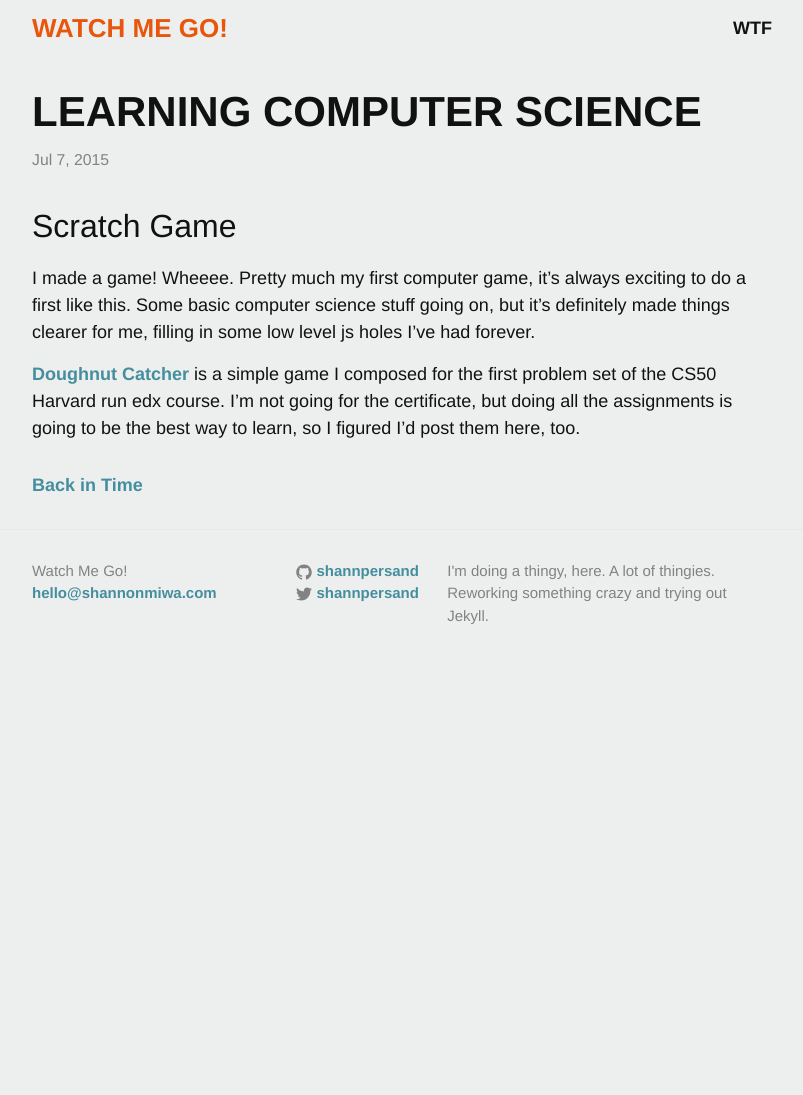
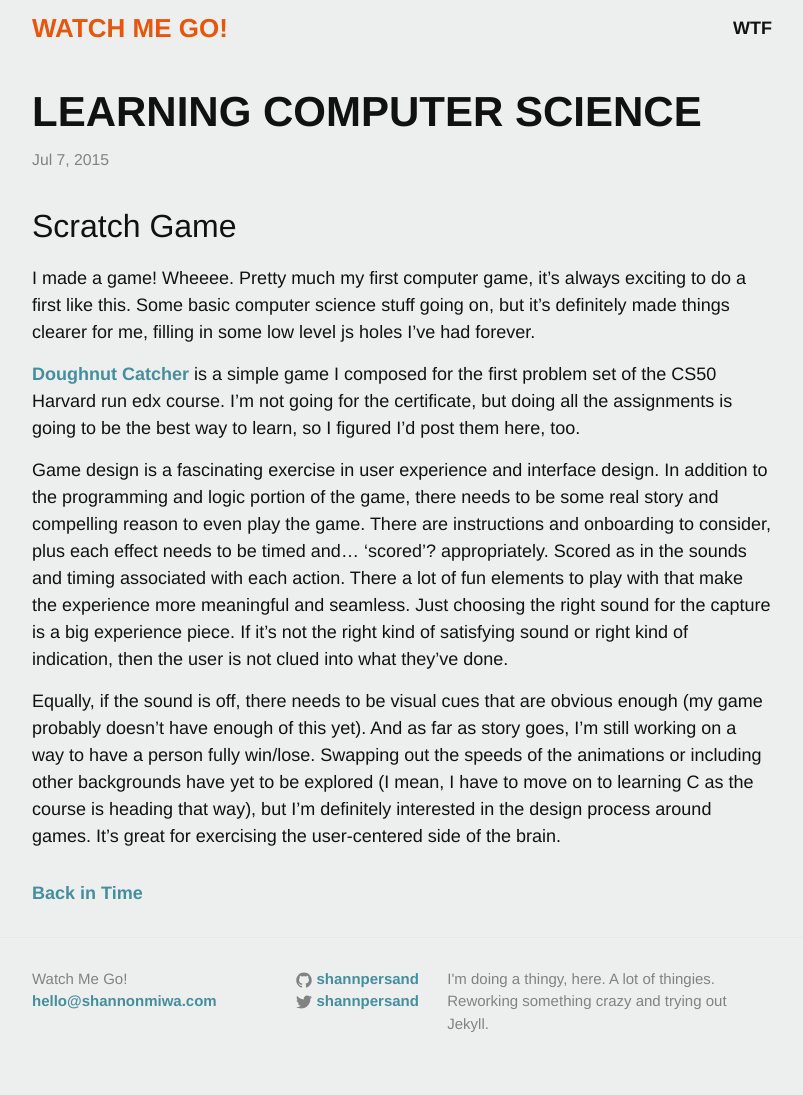
Before and after one commit to shannpersand/shannpersand.github.io, a Jekyll site: the page built from _posts/2015-07-07-scratch-game.md, in a window 1280 px wide. Shown: the whole page, without its empty margins (238-1041 px from the left). Built offline with Jekyll 4.4.1, drawn with Linux system fonts in a browser that asks for light colours; before the commit the page ends 900 px from its top, so only the background shows below that.

Commit message:
editing game post

```diff
--- a/_posts/2015-07-07-scratch-game.md
+++ b/_posts/2015-07-07-scratch-game.md
@@ -9,3 +9,7 @@ date: 2015-07-07
 I made a game! Wheeee. Pretty much my first computer game, it's always exciting to do a first like this. Some basic computer science stuff going on, but it's definitely made things clearer for me, filling in some low level js holes I've had forever.
 
 [Doughnut Catcher](https://scratch.mit.edu/projects/69284754/) is a simple game I composed for the first problem set of the CS50 Harvard run edx course. I'm not going for the certificate, but doing all the assignments is going to be the best way to learn, so I figured I'd post them here, too.
+
+Game design is a fascinating exercise in user experience and interface design. In addition to the programming and logic portion of the game, there needs to be some real story and compelling reason to even play the game. There are instructions and onboarding to consider, plus each effect needs to be timed and... 'scored'? appropriately. Scored as in the sounds and timing associated with each action. There a lot of fun elements to play with that make the experience more meaningful and seamless. Just choosing the right sound for the capture is a big experience piece. If it's not the right kind of satisfying sound or right kind of indication, then the user is not clued into what they've done.
+
+Equally, if the sound is off, there needs to be visual cues that are obvious enough (my game probably doesn't have enough of this yet). And as far as story goes, I'm still working on a way to have a person fully win/lose. Swapping out the speeds of the animations or including other backgrounds have yet to be explored (I mean, I have to move on to learning C as the course is heading that way), but I'm definitely interested in the design process around games. It's great for exercising the user-centered side of the brain.
```
